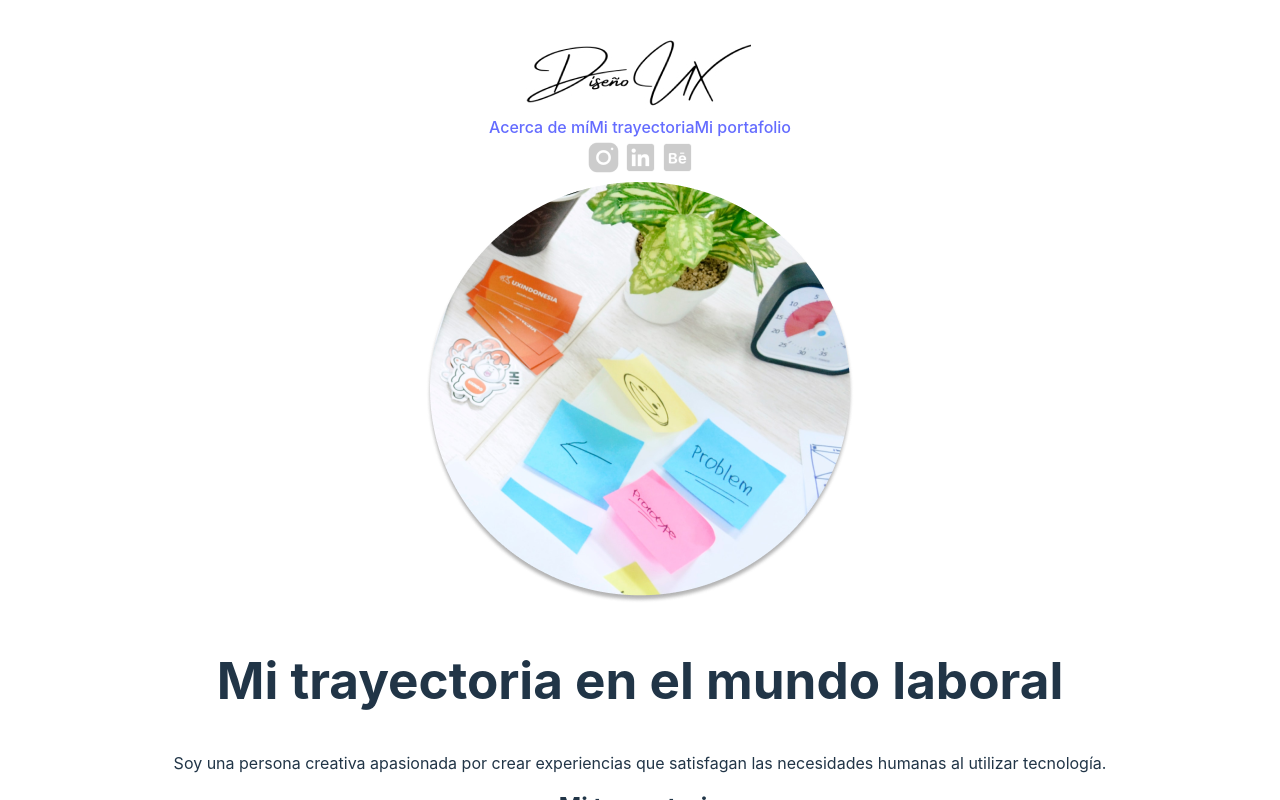
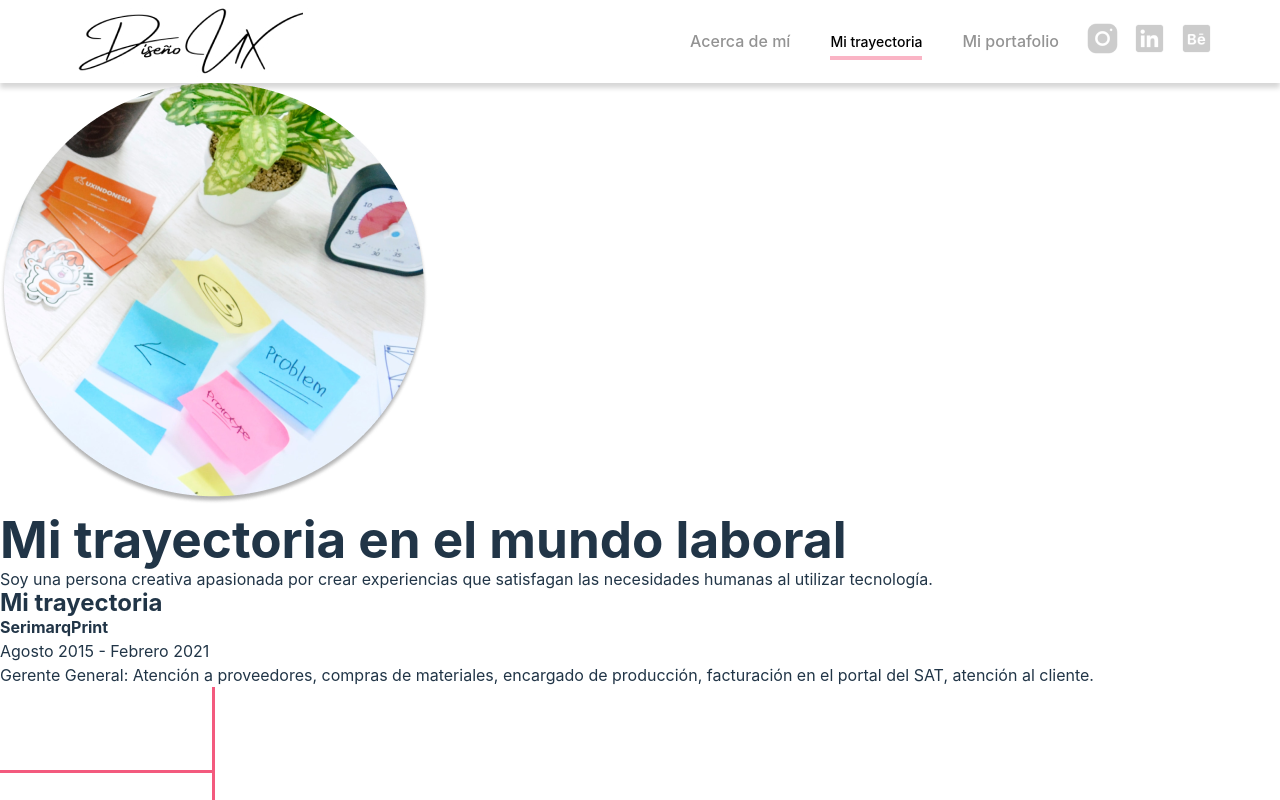
Before and after one commit to eduhsoto/spatania-react, a React (Vite) app: page /my-path in a window 1280 px wide. Shown: the top 800 px of the page. Built offline with nearby package versions, Linux system fonts and the light colour scheme.

Commit message:
style component navbar

```diff
--- a/src/App.css
+++ /dev/null
@@ -1,41 +0,0 @@
-#root {
-  max-width: 1280px;
-  margin: 0 auto;
-  padding: 2rem;
-  text-align: center;
-}
-
-.logo {
-  height: 6em;
-  padding: 1.5em;
-  will-change: filter;
-}
-.logo:hover {
-  filter: drop-shadow(0 0 2em #646cffaa);
-}
-.logo.react:hover {
-  filter: drop-shadow(0 0 2em #61dafbaa);
-}
-
-@keyframes logo-spin {
-  from {
-    transform: rotate(0deg);
-  }
-  to {
-    transform: rotate(360deg);
-  }
-}
-
-@media (prefers-reduced-motion: no-preference) {
-  a:nth-of-type(2) .logo {
-    animation: logo-spin infinite 20s linear;
-  }
-}
-
-.card {
-  padding: 2em;
-}
-
-.read-the-docs {
-  color: #888;
-}
--- a/src/App.jsx
+++ b/src/App.jsx
@@ -1,10 +1,10 @@
 import { BrowserRouter, Navigate, Route, Routes } from "react-router-dom";
 import NavBar from "./components/NavBar";
-import "./App.css";
 import Home from "./pages/Home";
 import Path from "./pages/Path";
 import Portafolio from "./pages/Portafolio";
 import Footer from "./components/Footer";
+import './assets/style.css'
 
 const App = () => {
   return (
--- /dev/null
+++ b/src/assets/style-components/Nav.js
@@ -0,0 +1,66 @@
+import { NavLink } from "react-router-dom";
+import styled from "styled-components";
+
+export const Nav = styled.nav`
+  box-shadow: var(--box_shadow);
+  position: sticky;
+  top: 0;
+  z-index: 900;
+  background-color: var(--primary_color);
+`;
+
+export const NavContainer = styled.div`
+  margin: 0px 60px;
+  display: flex;
+  justify-content: space-between;
+  align-items: center;
+`;
+
+export const NavResponsive = styled.div`
+  display: flex;
+  justify-content: space-between;
+  align-items: center;
+`;
+
+export const NavA = styled(NavLink)`
+  color: var(--text_color);
+  position: relative;
+  margin: 0px 20px;
+
+  &:hover {
+    color: var(--secondary_color);
+  }
+
+  &:after {
+    content: "";
+    position: absolute;
+    width: 0%;
+    height: 4px;
+    left: 50%;
+    top: calc(100% + 4px);
+    background-color: var(--secondary_color);
+    opacity: 0;
+    transition: 0.3s ease-in-out;
+  }
+
+  &:hover::after {
+    opacity: 1;
+    width: 100%;
+    left: 0%;
+  }
+
+  &[aria-current] {
+    color: black;
+    box-shadow: inset 0 -4px 0 0 var(--secondary_color);
+    padding: 10px 0px;
+    font-size: 14px;
+  }
+`;
+
+export const NavSocial = styled.a`
+  margin: 0 5px;
+
+  &:hover {
+    transform: scale(1.2);
+  }
+`;
--- /dev/null
+++ b/src/assets/style.css
@@ -0,0 +1,15 @@
+:root {
+    --primary_color: #FFFFFF;
+    --secondary_color: #F35A7E73;
+    --complementary_color: #187575FA;
+    --complementary_color_second: #225555FA;
+    --text_color: #939393;
+    --space_elements: 30px 0px;
+    --box_shadow: rgba(0, 0, 0, 0.16) 0px 5px 5px 0px;
+    --background: linear-gradient(180deg, rgba(202, 99, 167, 0.1) 0%, rgba(248, 190, 122, 0.1) 100%);
+}
+
+*{
+    margin: 0;
+    padding: 0;
+}
--- a/src/components/NavBar.jsx
+++ b/src/components/NavBar.jsx
@@ -1,16 +1,18 @@
-import { NavLink } from "react-router-dom";
+import {
+  Nav,
+  NavContainer,
+  NavResponsive,
+  NavA,
+  NavSocial,
+} from "../assets/style-components/Nav";
 
 const NavBar = () => {
   return (
-    <nav className="nav">
-      <div className="nav__container">
-        <NavLink to="/">
-          <img
-            src="./src/assets/img/brand-logo.jpg"
-            alt="brand_logo"
-            className="brand__logo"
-          />
-        </NavLink>
+    <Nav>
+      <NavContainer>
+        <a href="/">
+          <img src="./src/assets/img/brand-logo.jpg" alt="brand_logo" />
+        </a>
 
         <div class="nav__hamburger">
           <span className="lines line_1"></span>
@@ -19,34 +21,25 @@ const NavBar = () => {
           <span className="lines line_4"></span>
         </div>
 
-        <div className="nav__responsive">
+        <NavResponsive>
           <div className="nav__item">
-            <NavLink to="/" className="item active__page">
-              Acerca de mí
-            </NavLink>
-            <NavLink to="/my-path" className="item">
-              Mi trayectoria
-            </NavLink>
-            <NavLink to="/portafolio" className="item">
-              Mi portafolio
-            </NavLink>
+            <NavA to="/">Acerca de mí</NavA>
+            <NavA to="/my-path">Mi trayectoria</NavA>
+            <NavA to="/portafolio">Mi portafolio</NavA>
           </div>
 
           <div className="social__network">
-            <a
+            <NavSocial
               href="https://www.instagram.com/tikichi_jimarq/"
-              className="social"
               target="_blank"
             >
               <img
                 src="./src/assets/img/instagram-network.png"
                 alt="instagram link"
-                className="social__image"
               />
-            </a>
-            <a
+            </NavSocial>
+            <NavSocial
               href="https://www.linkedin.com/in/tania-jimenezm/"
-              className="social"
               target="_blank"
             >
               <img
@@ -54,10 +47,9 @@ const NavBar = () => {
                 alt="linkedin link"
                 className="social__image"
               />
-            </a>
-            <a
+            </NavSocial>
+            <NavSocial
               href="https://www.behance.net/taniaRjimenez"
-              className="social"
               target="_blank"
             >
               <img
@@ -65,11 +57,11 @@ const NavBar = () => {
                 alt="behance link"
                 className="social__image"
               />
-            </a>
+            </NavSocial>
           </div>
-        </div>
-      </div>
-    </nav>
+        </NavResponsive>
+      </NavContainer>
+    </Nav>
   );
 };
 
```
